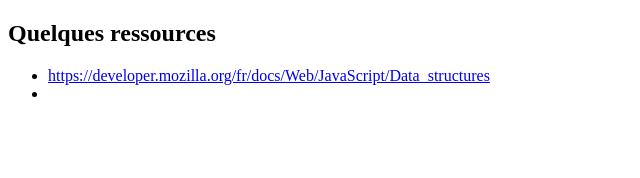
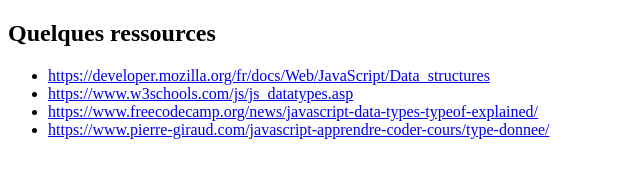
Before and after one commit to FabriqueDWWM/exos-types, a plain HTML site: page index.html in a window 1280 px wide. Shown: the whole page, without its empty margins (0-640 px from the left). Drawn offline with Linux system fonts and the light colour scheme.

Commit message:
ajout exo

```diff
--- a/index.html
+++ b/index.html
@@ -15,7 +15,14 @@
         <li><a
                 href="https://developer.mozilla.org/fr/docs/Web/JavaScript/Data_structures">https://developer.mozilla.org/fr/docs/Web/JavaScript/Data_structures</a>
         </li>
-        <li><a href=""></a></li>
+        <li><a href="https://www.w3schools.com/js/js_datatypes.asp">https://www.w3schools.com/js/js_datatypes.asp</a>
+        </li>
+        <li><a
+                href="https://www.freecodecamp.org/news/javascript-data-types-typeof-explained/">https://www.freecodecamp.org/news/javascript-data-types-typeof-explained/</a>
+        </li>
+        <li><a
+                href="https://www.pierre-giraud.com/javascript-apprendre-coder-cours/type-donnee/">https://www.pierre-giraud.com/javascript-apprendre-coder-cours/type-donnee/</a>
+        </li>
     </ul>
 
     <script src="./js/main.js"></script>
```
